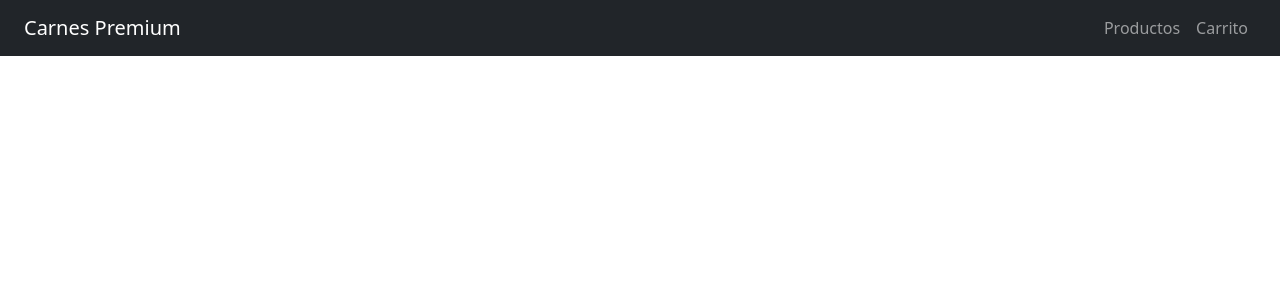
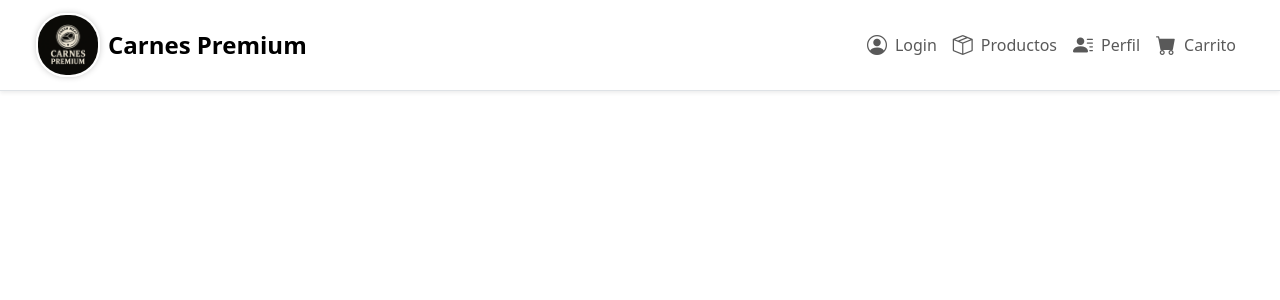
Before and after one commit to VargasCode28/Carne-Shop, a React (Vite) app in the folder Client/: page / in a window 1280 px wide. Shown: the top 300 px of the page. Built offline with nearby package versions, Linux system fonts and the light colour scheme.

Commit message:
Afinamiento de colores en css

```diff
--- a/Client/package.json
+++ b/Client/package.json
@@ -11,6 +11,7 @@
   },
   "dependencies": {
     "bootstrap": "^5.3.7",
+    "bootstrap-icons": "^1.13.1",
     "react": "^19.1.0",
     "react-dom": "^19.1.0",
     "react-router-dom": "^7.7.1"
--- a/Client/src/components/Navbar.tsx
+++ b/Client/src/components/Navbar.tsx
@@ -1,19 +1,95 @@
+
 import { Link } from "react-router-dom";
+import logo from "../assets/carnes-premium.png";
+import "../styles/Navbar.css"
+
+const Navbar = () => (
+  <nav className="navbar navbar-expand-lg navbar-light bg-white  border-bottom  px-4 py-2 shadow-sm">
+    <div className="container-fluid">
+
+      <Link className="navbar-brand d-flex align-items-center gap-2" to="/">
+        <img
+          src={logo}
+          alt="Carnes Premium Logo"
+          width="64"
+          height="64"
+          className= " navbar-logo  d-inline-block align-text-top"
+        />
+        <span className="fw-bold fs-4">Carnes Premium</span>
+      </Link>
+
+
+      <button
+        className="navbar-toggler"
+        type="button"
+        data-bs-toggle="collapse"
+        data-bs-target="#navbarContent"
+        aria-controls="navbarContent"
+        aria-expanded="false"
+        aria-label="Toggle navigation"
+      >
+        <span className="navbar-toggler-icon"></span>
+      </button>
+
+
+      <ul className="navbar-nav ms-auto mb-2 mb-lg-0">
+      <li className="nav-item">
+     <Link className="nav-link d-flex align-items-center gap-2" to="/login">
+      <i className="bi bi-person-circle fs-5"></i>
+      <span>Login</span>
+    </Link>
+    </li>
 
 
 
-const Navbar = () => (
-    <nav className="navbar navbar-expand-lg navbar-dark bg-dark px-4">
-        <Link className="navbar-brand" to="/">Carnes Premium</Link>
-        <div className="collapse navbar-collapse">
-            <ul className="navbar-nav ms-auto">
-                <li className="nav-item"><Link className="nav-link" to="/productos">Productos</Link></li>
-                <li className="nav-item"><Link className="nav-link" to="/carrito">Carrito</Link></li>
+      {/* <div className="collapse navbar-collapse" id="navbarContent">
+        <ul className="navbar-nav ms-auto mb-2 mb-lg-0">
+          <li className="nav-item">
+            <Link className="nav-link" to="/login">Login</Link>
+          </li> */}
 
-            </ul>
 
+
+
+
+          {/* <li className="nav-item">
+            <Link className="nav-link" to="/productos">Productos</Link>
+          </li> */}
+
+          <li className="nav-item">
+            <Link className="nav-link d-flex align-items-center gap-2" to="/productos">
+            <i className="bi bi-box-seam fs-5"></i>
+            <span>Productos</span>
+            </Link>
+          </li>
+          {/*
+          <li className="nav-item">
+            <Link className="nav-link" to="/perfil">Perfil </Link>
+          </li> */}
+
+          <li className="nav-item">
+          <Link className="nav-link d-flex align-items-center gap-2" to="/perfil">
+          <i className="bi bi-person-lines-fill fs-5"></i>
+          <span>Perfil</span>
+          </Link>
+          </li>
+
+
+
+          {/* <li className="nav-item">
+            <Link className="nav-link" to="/carrito">Carrito 🛒</Link>
+          </li> */}
+
+          <li className="nav-item">
+            <Link className="nav-link d-flex align-items-center gap-2" to="/carrito">
+            <i className="bi bi-cart-fill fs-5"></i>
+            <span>Carrito</span>
+            </Link>
+          </li>
+        </ul>
         </div>
-    </nav>
+        </nav>
 );
 
+
 export default Navbar;
--- a/Client/src/main.tsx
+++ b/Client/src/main.tsx
@@ -3,7 +3,7 @@ import ReactDOM from 'react-dom/client';
 import App from './App';
 import { BrowserRouter } from 'react-router-dom';
 import 'bootstrap/dist/css/bootstrap.min.css'; // Importa Bootstrap globalmente
-
+import "bootstrap-icons/font/bootstrap-icons.css";
 const rootElement = document.getElementById('root');
 
 if (rootElement) {
--- /dev/null
+++ b/Client/src/styles/Navbar.css
@@ -0,0 +1,12 @@
+.navbar-logo {
+    border-radius: 30px;
+    border: 2px solid white;
+    object-fit: contain;
+    box-shadow: 0 0 6px rgba(0, 0, 0, 0.2);
+}
+
+.nav-link:hover {
+  color: #b30000 !important; /* rojo gourmet */
+  text-decoration: underline;
+  transition: all 0.2s ease-in-out;
+}
```
Also changed, not shown: Client/src/assets/carnes-premium.png (added), 1 other file (tests, documents, lock files or other folders).
